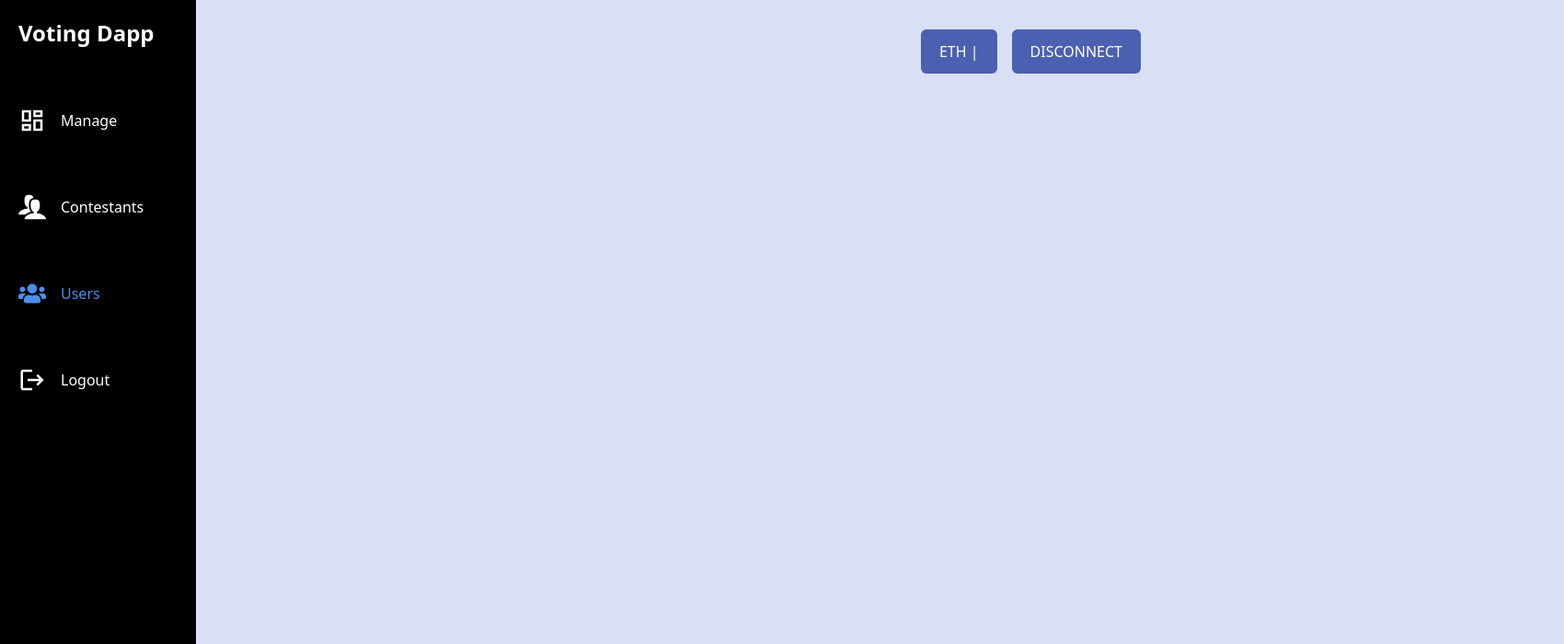
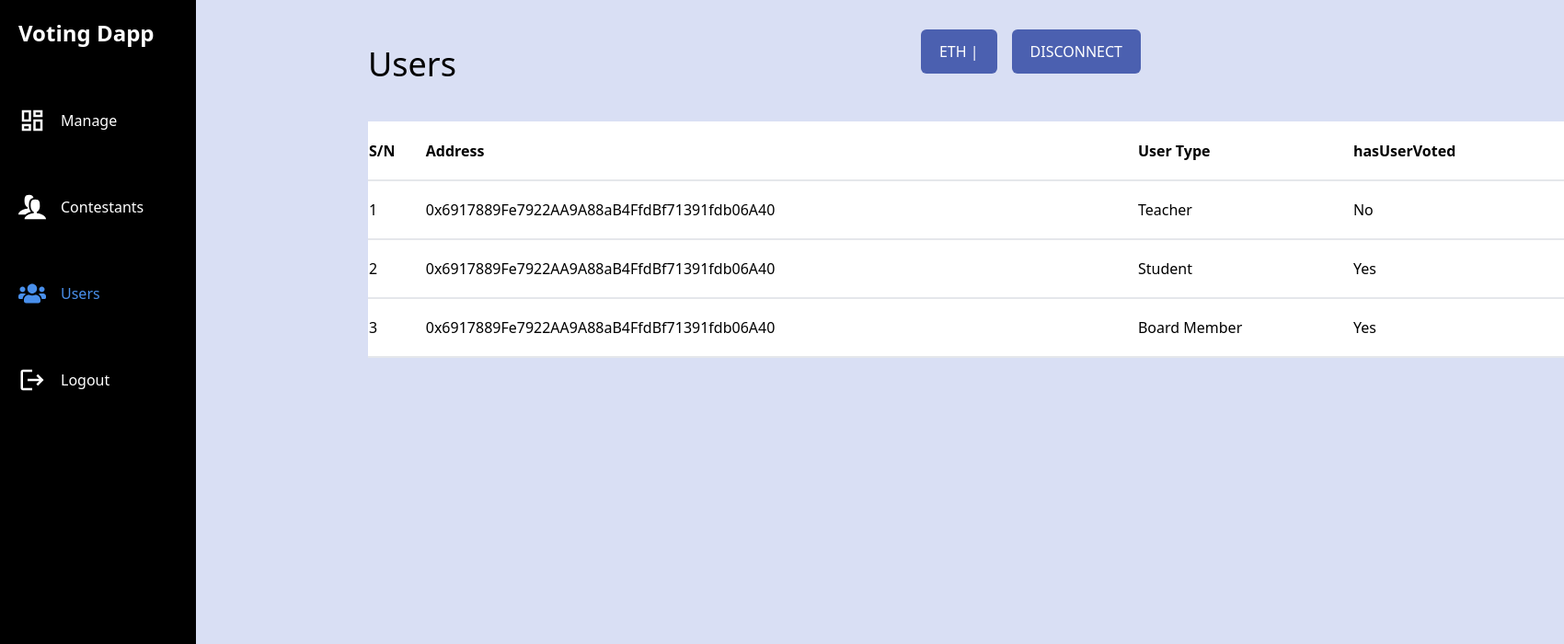
Before and after one commit to nkemjikaobi/voting-dapp-frontend, a Next.js app: page /admin/users in a window 1280 px wide. Shown: the top 700 px of the page at 92% size, 1700 px wide, since content can reach past the window. Built offline with nearby package versions, Linux system fonts and the light colour scheme.

Commit message:
contestant list, user list

```diff
--- /dev/null
+++ b/components/ContestantList.tsx
@@ -0,0 +1,45 @@
+import React from 'react';
+
+const ContestantList = () => {
+	return (
+		<div>
+			<table className='table-auto w-[1300px] bg-white'>
+				<thead>
+					<tr className='border-b-2 text-left h-16'>
+						<th>S/N</th>
+						<th>Name</th>
+						<th>Number of Votes</th>
+					</tr>
+				</thead>
+				<tbody className=''>
+					<tr
+						className='border-b-2 h-16 hover:bg-gray-200 cursor-pointer'
+						key=''
+					>
+						<td className=''>1</td>
+						<td>Nkemjika Obi</td>
+						<td>23</td>
+					</tr>
+					<tr
+						className='border-b-2 h-16 hover:bg-gray-200 cursor-pointer'
+						key=''
+					>
+						<td className=''>2</td>
+						<td>Ebube Okoli</td>
+						<td>14</td>
+					</tr>
+					<tr
+						className='border-b-2 h-16 hover:bg-gray-200 cursor-pointer'
+						key=''
+					>
+						<td className=''>3</td>
+						<td>Uche Uzoachi</td>
+						<td>6</td>
+					</tr>
+				</tbody>
+			</table>
+		</div>
+	);
+};
+
+export default ContestantList;
--- /dev/null
+++ b/components/UserList.tsx
@@ -0,0 +1,49 @@
+import React from 'react';
+
+const UserList = () => {
+	return (
+		<div>
+			<table className='table-auto w-[1300px] bg-white'>
+				<thead>
+					<tr className='border-b-2 text-left h-16'>
+						<th>S/N</th>
+						<th>Address</th>
+						<th>User Type</th>
+						<th>hasUserVoted</th>
+					</tr>
+				</thead>
+				<tbody className=''>
+					<tr
+						className='border-b-2 h-16 hover:bg-gray-200 cursor-pointer'
+						key=''
+					>
+						<td className=''>1</td>
+						<td>0x6917889Fe7922AA9A88aB4FfdBf71391fdb06A40</td>
+						<td>Teacher</td>
+						<td>No</td>
+					</tr>
+					<tr
+						className='border-b-2 h-16 hover:bg-gray-200 cursor-pointer'
+						key=''
+					>
+						<td className=''>2</td>
+						<td>0x6917889Fe7922AA9A88aB4FfdBf71391fdb06A40</td>
+						<td>Student</td>
+						<td>Yes</td>
+					</tr>
+					<tr
+						className='border-b-2 h-16 hover:bg-gray-200 cursor-pointer'
+						key=''
+					>
+						<td className=''>3</td>
+						<td>0x6917889Fe7922AA9A88aB4FfdBf71391fdb06A40</td>
+						<td>Board Member</td>
+						<td>Yes</td>
+					</tr>
+				</tbody>
+			</table>
+		</div>
+	);
+};
+
+export default UserList;
--- a/pages/admin/contestants.tsx
+++ b/pages/admin/contestants.tsx
@@ -1,9 +1,103 @@
-import React from 'react'
+import SideBar from 'components/SideBar';
+import React from 'react';
+import toast, { Toaster } from 'react-hot-toast';
+import VotingContext from 'context/voting/VotingContext';
+import { useContext, useEffect } from 'react';
+import { useRouter } from 'next/router';
+import Head from 'next/head';
+import ContestantList from 'components/ContestantList';
 
-const ContestantsPage = () => {
-  return (
-    <div>CntestantsPage</div>
-  )
-}
+const ContestantPage = () => {
+	const votingContext = useContext(VotingContext);
 
-export default ContestantsPage
+	const {
+		connectWallet,
+		message,
+		error,
+		clearMessage,
+		clearError,
+		balance,
+		address,
+		web3Modal,
+		disconnectWallet,
+	} = votingContext;
+	const router = useRouter();
+	const reconnectWallet = async () => {
+		await connectWallet(router, router.pathname);
+	};
+
+	//Reconnect wallet on page refresh
+	useEffect(() => {
+		let mounted = true;
+
+		if (mounted && localStorage?.getItem('isWalletConnected') === 'true') {
+			reconnectWallet();
+		}
+		return () => {
+			mounted = false;
+		};
+		//eslint-disable-next-line
+	}, []);
+
+	//Handle Messages
+	useEffect(() => {
+		let mounted = true;
+
+		if (mounted && message !== null) {
+			toast.success(message);
+			setTimeout(() => clearMessage(), 3000);
+		}
+		return () => {
+			mounted = false;
+		};
+		//eslint-disable-next-line
+	}, [message]);
+
+	//Handle Errors
+	useEffect(() => {
+		let mounted = true;
+
+		if (mounted && error !== null) {
+			toast.error(error);
+			setTimeout(() => clearError(), 3000);
+		}
+		return () => {
+			mounted = false;
+		};
+		//eslint-disable-next-line
+	}, [error]);
+	return (
+		<div>
+			<Head>
+				<title>Admin</title>
+				<meta name='description' content='Generated by create next app' />
+				<link rel='icon' href='/favicon.ico' />
+			</Head>
+			<Toaster position='top-right' />
+			<SideBar />
+			<div className='flex absolute right-10 mt-8'>
+				<button className='bg-[#4B60B0] mr-4 flex items-center justify-center text-white rounded-md uppercase px-5 py-3 hover:bg-slate-900'>
+					{balance} ETH |{' '}
+					{address && (
+						<span className='ml-2 text-purple-300'>{`${address.slice(
+							0,
+							3
+						)}...${address.slice(-3)}`}</span>
+					)}
+				</button>
+				<button
+					onClick={() => disconnectWallet(web3Modal, router)}
+					className='bg-[#4B60B0] flex items-center justify-center text-white rounded-md uppercase px-5 py-3 hover:bg-slate-900'
+				>
+					disconnect
+				</button>
+			</div>
+			<h3 className='absolute left-[400px] top-[50px] text-4xl'>Contestants</h3>
+			<div className='flex absolute left-[400px] top-[100px] mt-8'>
+				<ContestantList />
+			</div>
+		</div>
+	);
+};
+
+export default ContestantPage;
--- a/pages/admin/users.tsx
+++ b/pages/admin/users.tsx
@@ -1,11 +1,11 @@
-import SideBar from 'components/SideBar'
-import React from 'react'
+import SideBar from 'components/SideBar';
+import React from 'react';
 import toast, { Toaster } from 'react-hot-toast';
 import VotingContext from 'context/voting/VotingContext';
 import { useContext, useEffect, useState } from 'react';
 import { useRouter } from 'next/router';
 import Head from 'next/head';
-
+import UserList from 'components/UserList';
 
 const UsersPage = () => {
 	const votingContext = useContext(VotingContext);
@@ -76,9 +76,7 @@ const UsersPage = () => {
 			<Toaster position='top-right' />
 			<SideBar />
 			<div className='flex absolute right-10 mt-8'>
-				<button
-					className='bg-[#4B60B0] mr-4 flex items-center justify-center text-white rounded-md uppercase px-5 py-3 hover:bg-slate-900'
-				>
+				<button className='bg-[#4B60B0] mr-4 flex items-center justify-center text-white rounded-md uppercase px-5 py-3 hover:bg-slate-900'>
 					{balance} ETH |{' '}
 					{address && (
 						<span className='ml-2 text-purple-300'>{`${address.slice(
@@ -94,8 +92,12 @@ const UsersPage = () => {
 					disconnect
 				</button>
 			</div>
+			<h3 className='absolute left-[400px] top-[50px] text-4xl'>Users</h3>
+			<div className='flex absolute left-[400px] top-[100px] mt-8'>
+				<UserList />
+			</div>
 		</div>
 	);
-}
+};
 
-export default UsersPage
+export default UsersPage;
```
Lines whose indentation alone changed are shown as unchanged.
